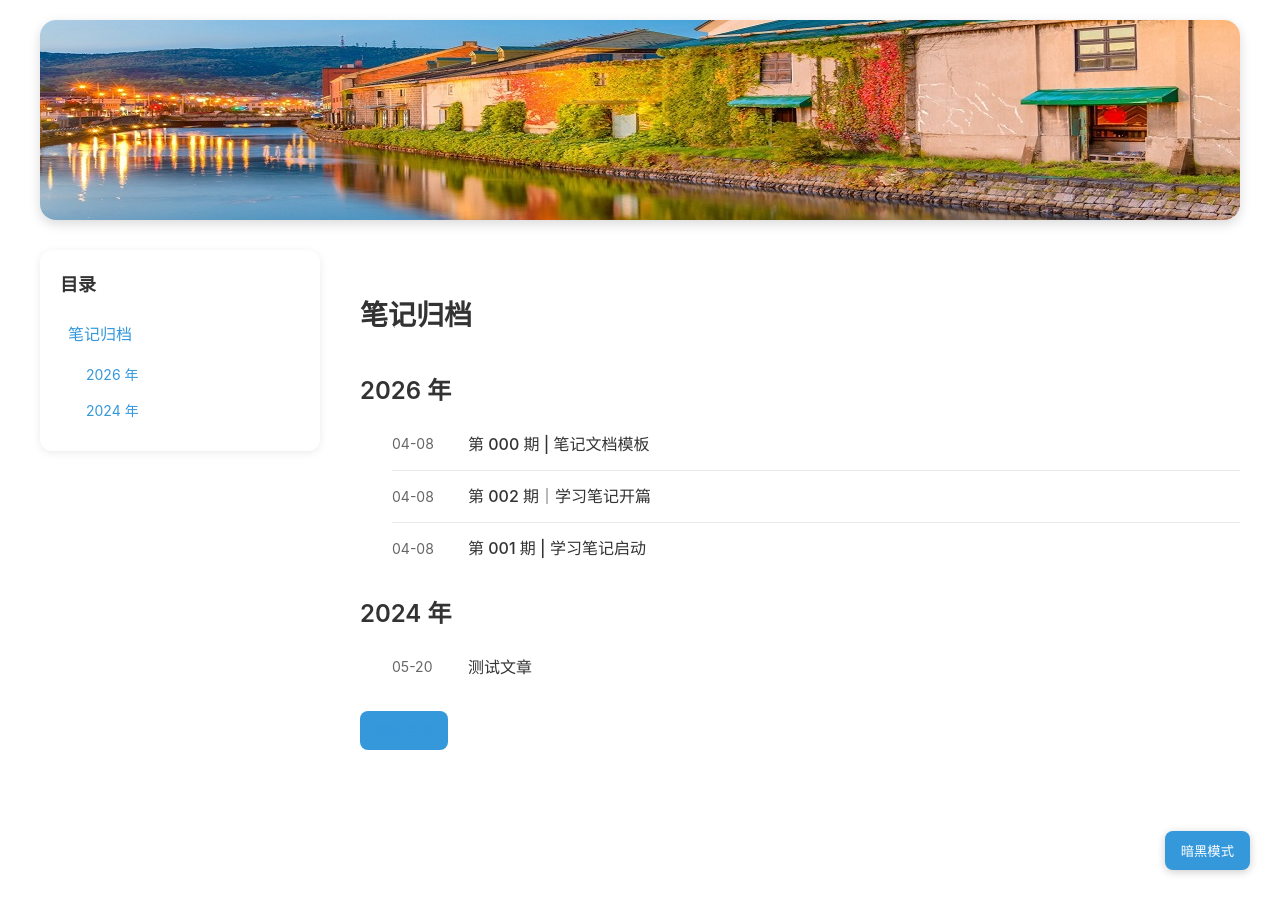
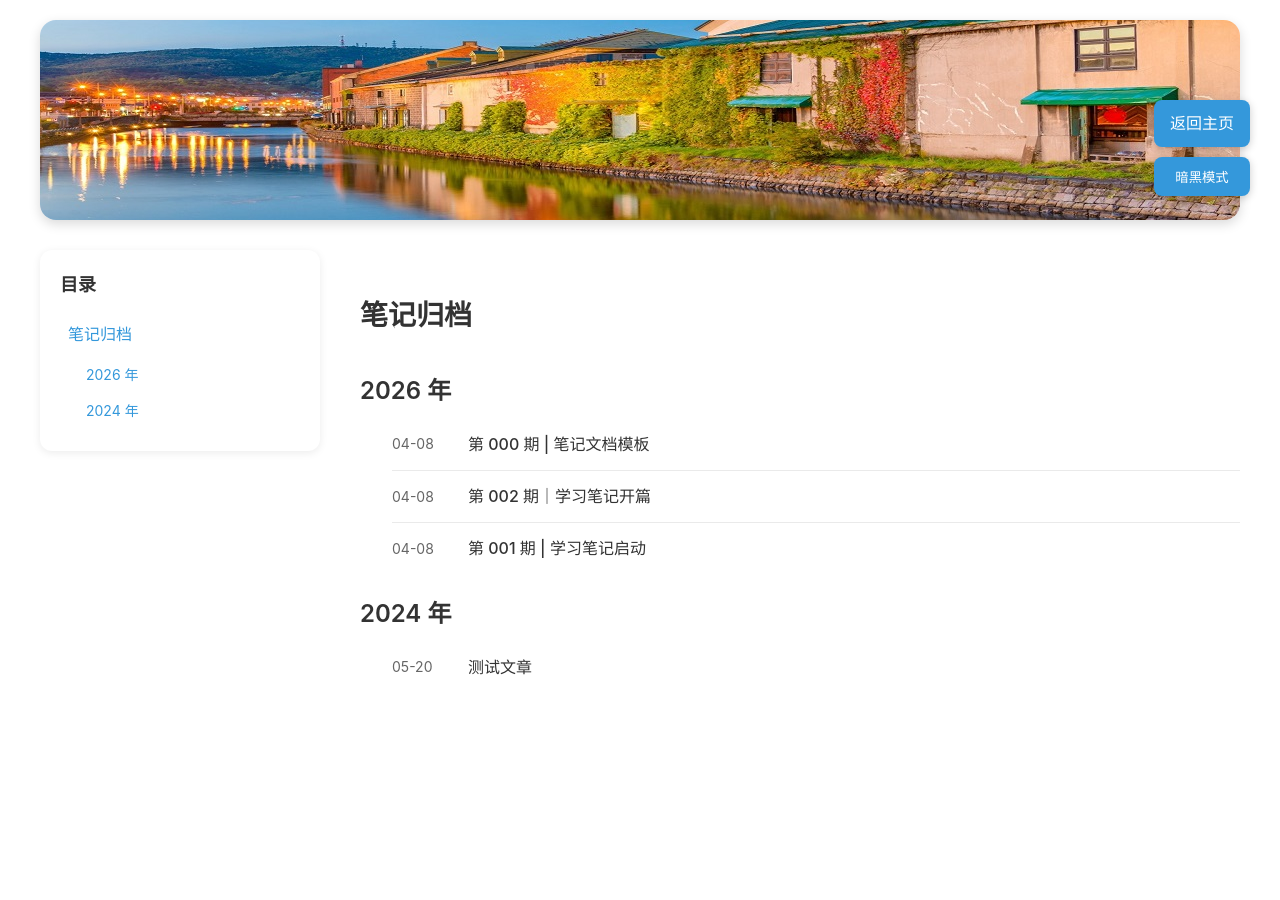
Before and after one commit to yihufree/yihufree.github.io, a Jekyll site: the page built from archive.md, in a window 1280 px wide. Built offline with Jekyll 4.4.1, drawn with Linux system fonts in a browser that asks for light colours.

Commit message:
修正按钮不显示文字和位置问题

```diff
--- a/_layouts/default.html
+++ b/_layouts/default.html
@@ -31,17 +31,6 @@
 
     <div class="content">
       {{ content }}
-
-      {% unless page.home == true %}
-      <!-- 导航按钮 -->
-      <div class="nav-buttons">
-        <a href="/" class="nav-button">返回主页</a>
-        {% if page.layout == 'post' %}
-          {% if page.previous %}<a href="{{ page.previous.url }}" class="nav-button">上一篇</a>{% endif %}
-          {% if page.next %}<a href="{{ page.next.url }}" class="nav-button">下一篇</a>{% endif %}
-        {% endif %}
-      </div>
-      {% endunless %}
 
       {% if page.layout == 'post' %}
       <!-- 相关文章推荐 -->
@@ -91,8 +80,17 @@
 </div>
 
 <nav class="floating-nav">
-  <button id="backToTop">↑ 返回顶部</button>
-  <button id="darkToggle">暗黑模式</button>
+  <div class="floating-nav-container">
+    {% unless page.home == true %}
+    <a href="/" class="floating-nav-button">返回主页</a>
+    {% if page.layout == 'post' %}
+      {% if page.previous %}<a href="{{ page.previous.url }}" class="floating-nav-button">上一篇</a>{% endif %}
+      {% if page.next %}<a href="{{ page.next.url }}" class="floating-nav-button">下一篇</a>{% endif %}
+    {% endif %}
+    {% endunless %}
+    <button id="backToTop">↑ 返回顶部</button>
+    <button id="darkToggle">暗黑模式</button>
+  </div>
 </nav>
 
 <script src="/assets/js/script.js"></script>
--- a/assets/css/style.css
+++ b/assets/css/style.css
@@ -395,16 +395,57 @@ blockquote {
   margin: 1.5em 0;
   font-style: italic;
 }
-#backToTop, #darkToggle {
+.floating-nav-container {
   position: fixed;
   right: 30px;
+  top: 100px;
+  display: flex;
+  flex-direction: column;
+  gap: 10px;
+  z-index: 99;
+}
+
+.floating-nav-button {
   padding: 10px 16px;
   background: var(--link);
   color: #fff;
   border: none;
   border-radius: 8px;
   cursor: pointer;
-  z-index: 99;
+  transition: all 0.3s ease;
+  font-weight: 500;
+  text-decoration: none;
+  text-align: center;
+  white-space: nowrap;
+  box-shadow: 0 2px 8px rgba(0,0,0,0.2);
+  min-width: 80px;
+}
+
+.floating-nav-button:hover {
+  background: var(--link-hover);
+  transform: translateY(-2px);
+  box-shadow: 0 4px 12px rgba(0,0,0,0.25);
+}
+
+#backToTop {
+  padding: 10px 16px;
+  background: var(--link);
+  color: #fff;
+  border: none;
+  border-radius: 8px;
+  cursor: pointer;
+  transition: all 0.3s ease;
+  font-weight: 500;
+  box-shadow: 0 2px 8px rgba(0,0,0,0.2);
+}
+
+#darkToggle {
+  padding: 10px 16px;
+  background: var(--link);
+  color: #fff;
+  border: none;
+  border-radius: 8px;
+  cursor: pointer;
   transition: all 0.3s ease;
   font-weight: 500;
   box-shadow: 0 2px 8px rgba(0,0,0,0.2);
```
